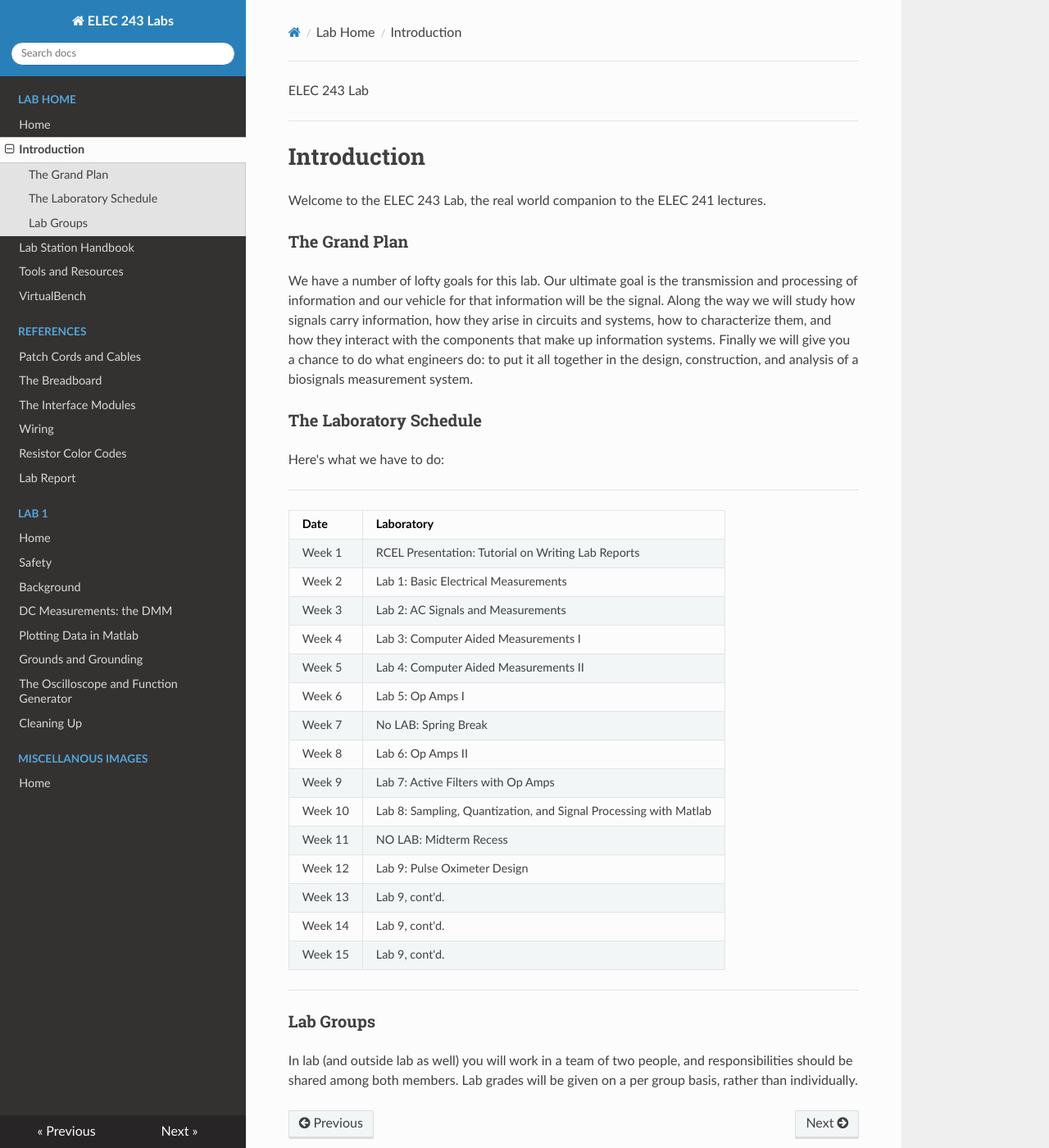
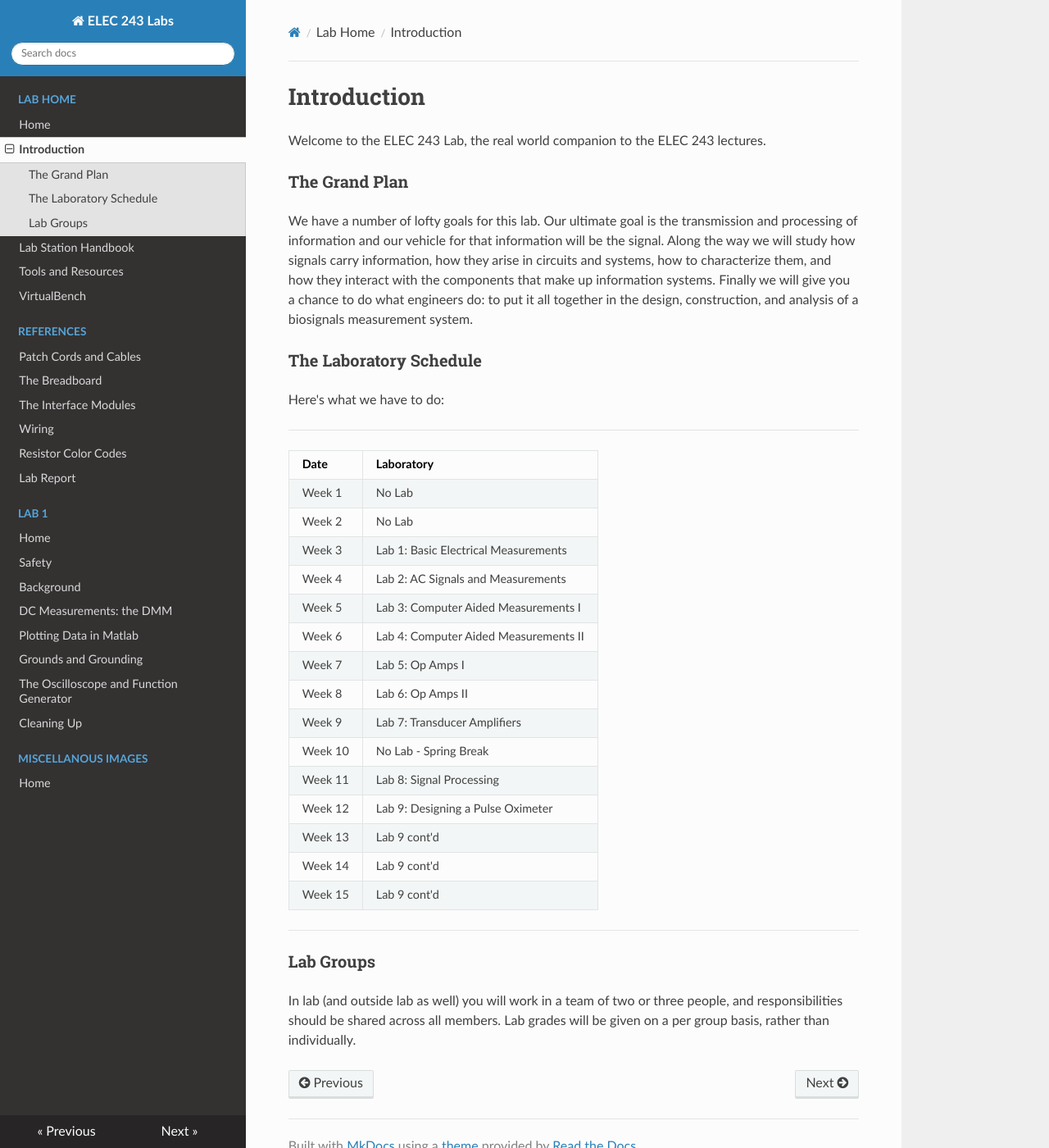
Before and after one commit to gvacaliuc/elec243-lab-website, an MkDocs documentation site: the page built from source/lab-home/introduction.md, in a window 1280 px wide and 1400 px high. Shown: the whole window at 82% size. Built offline with MkDocs 1.6.1, drawn with Linux system fonts in a browser that asks for light colours; nearby versions of some CDN libraries; old or Windows-style settings are respelled for this version of MkDocs.

Commit message:
updated introduction to reflect 243's info

```diff
--- a/source/lab-home/introduction.md
+++ b/source/lab-home/introduction.md
@@ -1,11 +1,6 @@
-ELEC 243 Lab
+# Introduction
 
-------------------------------------------------------------------------
-
-Introduction
-============
-
-Welcome to the ELEC 243 Lab, the real world companion to the ELEC 241
+Welcome to the ELEC 243 Lab, the real world companion to the ELEC 243
 lectures.
 
 ### The Grand Plan
@@ -27,26 +22,26 @@ Here's what we have to do:
 
 | **Date** | **Laboratory** |
 | -------- | -------------- |
-|  Week 1  | RCEL Presentation: Tutorial on Writing Lab Reports |
-|  Week 2  | Lab 1: Basic Electrical Measurements |
-|  Week 3  | Lab 2: AC Signals and Measurements |
-|  Week 4  | Lab 3: Computer Aided Measurements I |
-|  Week 5  | Lab 4: Computer Aided Measurements II |
-|  Week 6  | Lab 5: Op Amps I |
-|  Week 7  | No LAB: Spring Break |
-|  Week 8  | Lab 6: Op Amps II |
-|  Week 9  | Lab 7: Active Filters with Op Amps |
-|  Week 10 | Lab 8: Sampling, Quantization, and Signal Processing with Matlab |
-|  Week 11 | NO LAB: Midterm Recess |
-|  Week 12 | Lab 9: Pulse Oximeter Design |
-|  Week 13 | Lab 9, cont'd. |
-|  Week 14 | Lab 9, cont'd. |
-|  Week 15 | Lab 9, cont'd. |
+| Week 1   | No Lab |
+| Week 2   | No Lab |
+| Week 3   | Lab 1: Basic Electrical Measurements |
+| Week 4   | Lab 2: AC Signals and Measurements |
+| Week 5   | Lab 3: Computer Aided Measurements I |
+| Week 6   | Lab 4: Computer Aided Measurements II |
+| Week 7   | Lab 5: Op Amps I |
+| Week 8   | Lab 6: Op Amps II |
+| Week 9   | Lab 7: Transducer Amplifiers |
+| Week 10  | No Lab - Spring Break |
+| Week 11  | Lab 8: Signal Processing |
+| Week 12  | Lab 9: Designing a Pulse Oximeter |
+| Week 13  | Lab 9 cont'd |
+| Week 14  | Lab 9 cont'd |
+| Week 15  | Lab 9 cont'd |
 
 ------------------------------------------------------------------------
 
 ### Lab Groups
 
-In lab (and outside lab as well) you will work in a team of two people,
-and responsibilities should be shared among both members. Lab grades
+In lab (and outside lab as well) you will work in a team of two or three people,
+and responsibilities should be shared across all members. Lab grades
 will be given on a per group basis, rather than individually.
```
